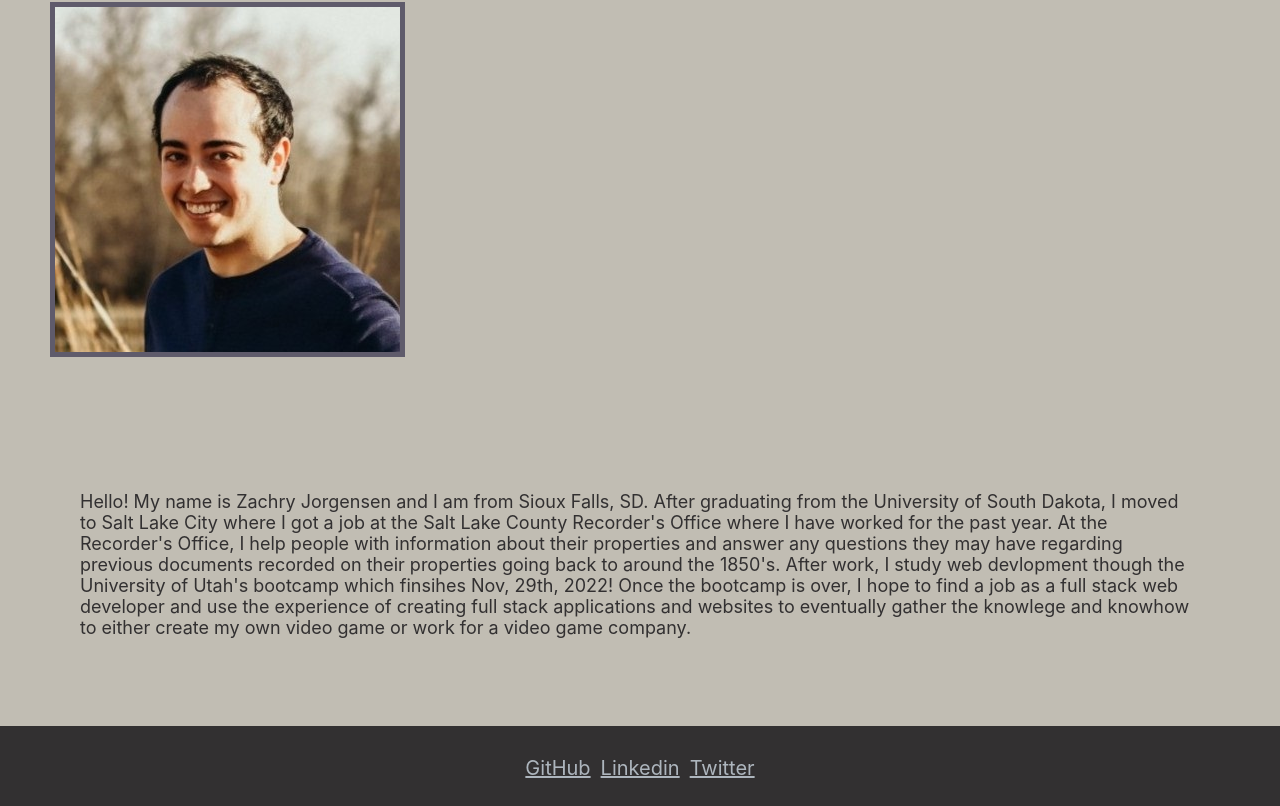
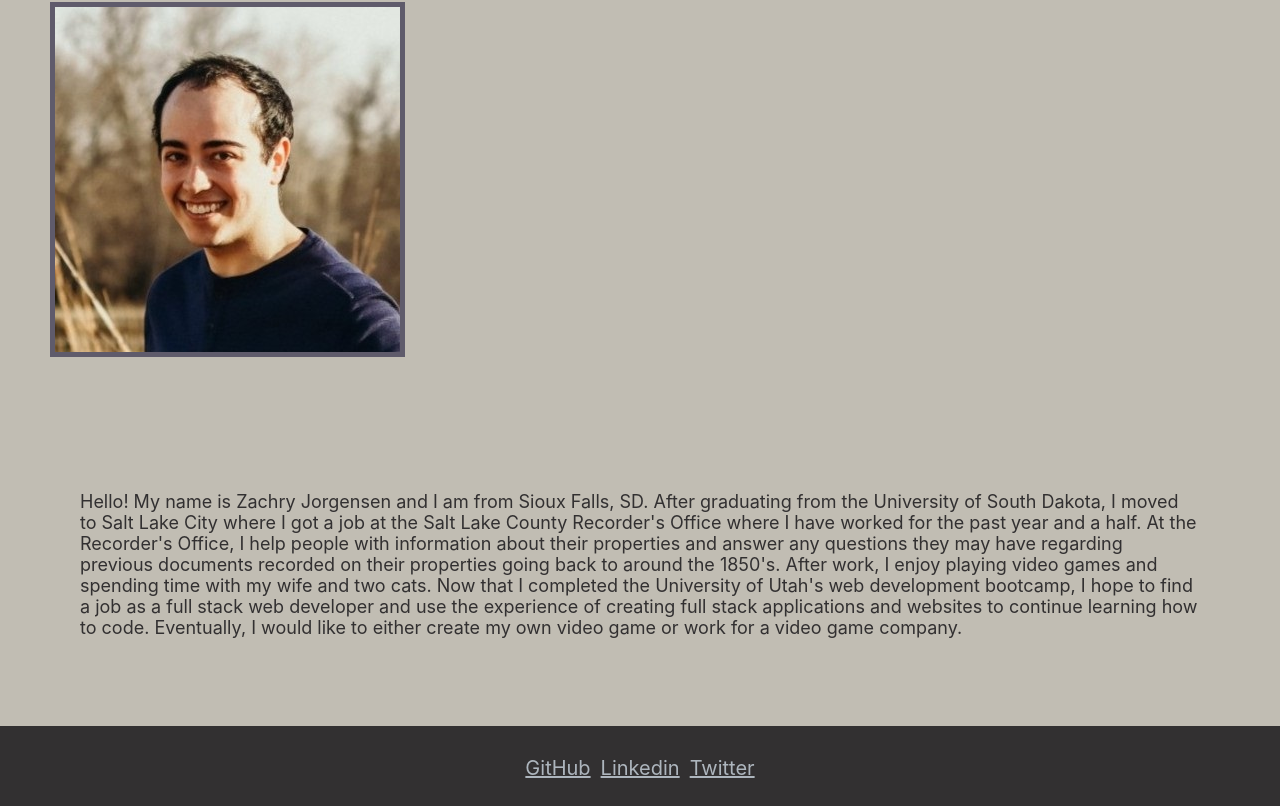
Before and after one commit to zdjorgensen/React-Portfolio, a React (Create React App) app: page / in a window 1280 px wide. Shown: the part 294-1100 px from the top of the page. Built offline with nearby package versions, Linux system fonts and the light colour scheme.

Commit message:
about update

```diff
--- a/src/components/pages/About.js
+++ b/src/components/pages/About.js
@@ -29,7 +29,7 @@ export default function About() {
         <div>
             <h1 style={style.h1Style}> About </h1>
             <img style={style.imgStyle} src={require("../../img/recent-photo.jpg")} alt="Recent of me" />
-            <p style={style.pStyle}> Hello! My name is Zachry Jorgensen and I am from Sioux Falls, SD. After graduating from the University of South Dakota, I moved to Salt Lake City where I got a job at the Salt Lake County Recorder's Office where I have worked for the past year. At the Recorder's Office, I help people with information about their properties and answer any questions they may have regarding previous documents recorded on their properties going back to around the 1850's. After work, I study web devlopment though the University of Utah's bootcamp which finsihes Nov, 29th, 2022! Once the bootcamp is over, I hope to find a job as a full stack web developer and use the experience of creating full stack applications and websites to eventually gather the knowlege and knowhow to either create my own video game or work for a video game company. </p>
+            <p style={style.pStyle}> Hello! My name is Zachry Jorgensen and I am from Sioux Falls, SD. After graduating from the University of South Dakota, I moved to Salt Lake City where I got a job at the Salt Lake County Recorder's Office where I have worked for the past year and a half. At the Recorder's Office, I help people with information about their properties and answer any questions they may have regarding previous documents recorded on their properties going back to around the 1850's. After work, I enjoy playing video games and spending time with my wife and two cats. Now that I completed the University of Utah's web development bootcamp, I hope to find a job as a full stack web developer and use the experience of creating full stack applications and websites to continue learning how to code. Eventually, I would like to either create my own video game or work for a video game company. </p>
         </div>
     )
 };
```
